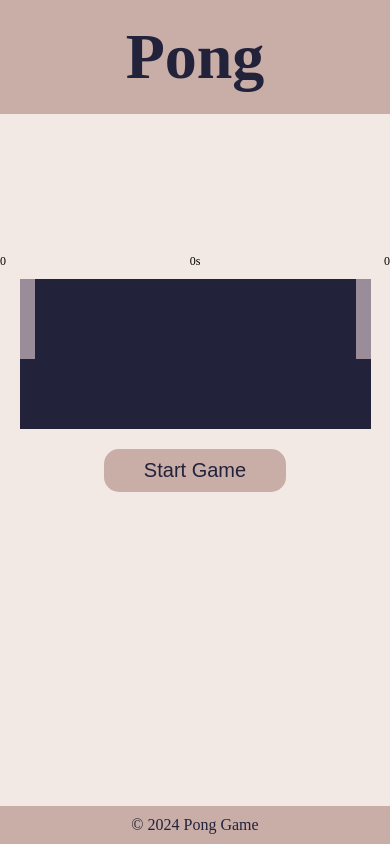
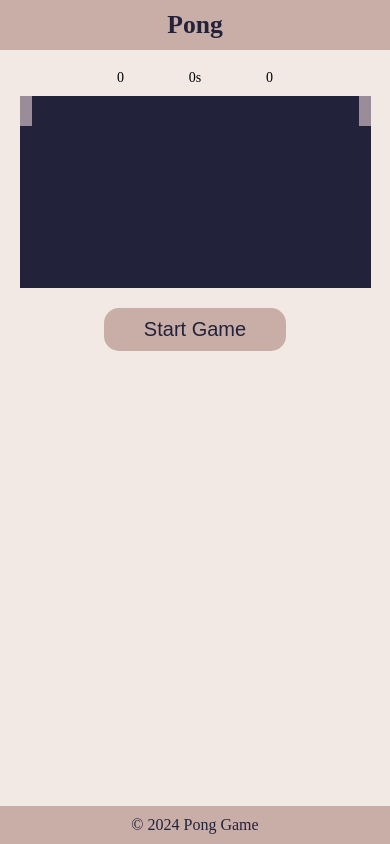
Before and after one commit to KittyDig/portfolio_2, a plain HTML site: page index.html in a window 390 px wide. Drawn offline with Linux system fonts and the light colour scheme.

Commit message:
Added media queries for mobile devices

```diff
--- a/Style/style.css
+++ b/Style/style.css
@@ -145,11 +145,43 @@ footer p {
   #game-container {
     width: 90%;
     max-width: none;
-    height: 150px;
+    height: 12rem;
   }
 
   #ball {
     width: 8px;
     height: 8px;
   }
+
+  #paddle1,
+  #paddle2 {
+    width: 12px;
+    height: 30px;
+  }
+
+  #score-container {
+    display: flex;
+    justify-content: space-between;
+    margin-top: 10px;
+    font-size: 14px;
+    width: 100%;
+  }
+
+  #player2-score {
+    margin-right: 30%;
+  }
+
+  #player1-score {
+    margin-left: 30%;
+  }
+
+  header {
+    background-color: #c9ada7;
+    color: #22223b;
+    text-align: center;
+    padding: 10px;
+    margin-bottom: 10px;
+    font-size: 0.8rem;
+    width: 100%;
+  }
 }
```
